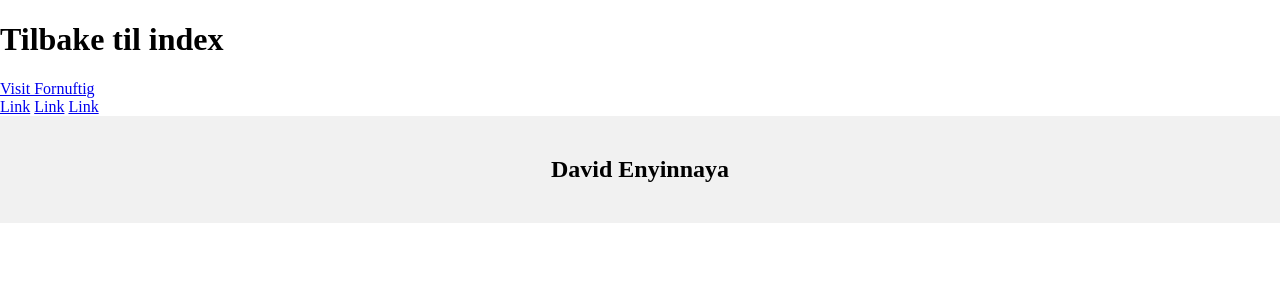
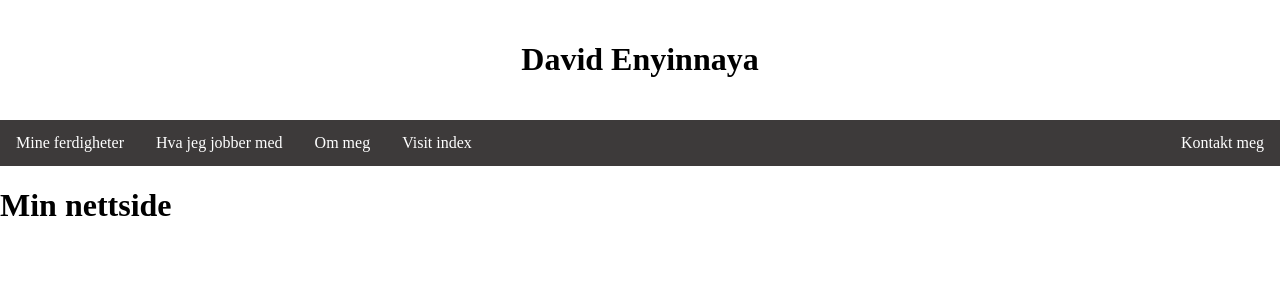
Before and after one commit to Davitow/Visual-Studio-Code, a web app: file HTML/Fornuftig.html in a window 1280 px wide. Shown: the top 300 px of the page. Run offline with its HTML, style and script files only (its server is not run), Linux system fonts and the light colour scheme.

Commit message:
squidward

```diff
--- a/CSS/Fornuftig.css
+++ b/CSS/Fornuftig.css
@@ -1,33 +1,34 @@
-/*Dette er en annen kommentar*/
 * {
   box-sizing: border-box;
 }
 
-  body {
+body{
   margin: 0;
 }
 
 .header {
-    background-color: #f1f1f1;
+  background-color: #ffffff;
+  text-align: center;
   padding: 20px;
-    text-align: center;
-
 }
 
-  .toppnav {
+.topnav {
   overflow: hidden;
-    background-color: #333;
+  background-color: #3d3a3a;
 }
 
-  .toppnav a {
+/* Style the topnav links */
+.topnav a {
 float: left;
 display: block;
-    color: #f2f2f2;
+color: #ffffff;
 text-align: center;
 padding: 14px 16px;
-    text-decoration:none;
+text-decoration: none;
 }
-  .toppnav a:hover {
+
+/* Change color on hover */
+.topnav a:hover {
 background-color: #ddd;
-    color:black;
+color: black;
 }
--- a/HTML/Fornuftig.html
+++ b/HTML/Fornuftig.html
@@ -1,24 +1,32 @@
 <!DOCTYPE html>
 <html lang="no">
 <head>
-    <link rel="stylesheet" href="CSS/Fornuftig.css">
-    <title>  </title>
+    <link rel="stylesheet" href="../CSS/Fornuftig.css">
     <meta charset="utf-8">
+    <meta name="viewport" content="width=device-width, initial-scale=1">
 </head>
+
 <body>
 <!--Dette er en kommentar-->
 
-<h1>Tilbake til index</h1>
-<a href="index.html"target="_blank">Visit Fornuftig</a>
-<div>
-    <div class="topnav">
-        <a href="#">Link</a>
-        <a href="#">Link</a>
-        <a href="#">Link</a>
-      </div>
+    <div>
       <div class="header">
-        <h2>David Enyinnaya</h1>
+        <h1>David Enyinnaya</h1>
     </div>
 
+    <!--Navigation bar-->
+    <div class="topnav">
+          <a href="#">Mine ferdigheter</a>
+          <a href="#">Hva jeg jobber med</a>
+          <a href="#">Om meg</a>
+          <a href="C:\Users\davez\OneDrive - Vestland fylkeskommune\Konseptutvikling og programmering\Visual Studio Code\index.html" target="_blank">Visit index</a>
+            <div style="float:right">
+                <a href="#">Kontakt meg</a>
+        </div>
+    </div>
+    </div>
+    <h1>Min nettside</h1>
 
-    </html>
+    <p></p>
+</body>
+</html>
```
Also changed, not shown: CSS/Chambr.css (+12 -10 lines), HTML/Chambr.html (+14 -11 lines). Lines whose indentation alone changed are shown as unchanged.
